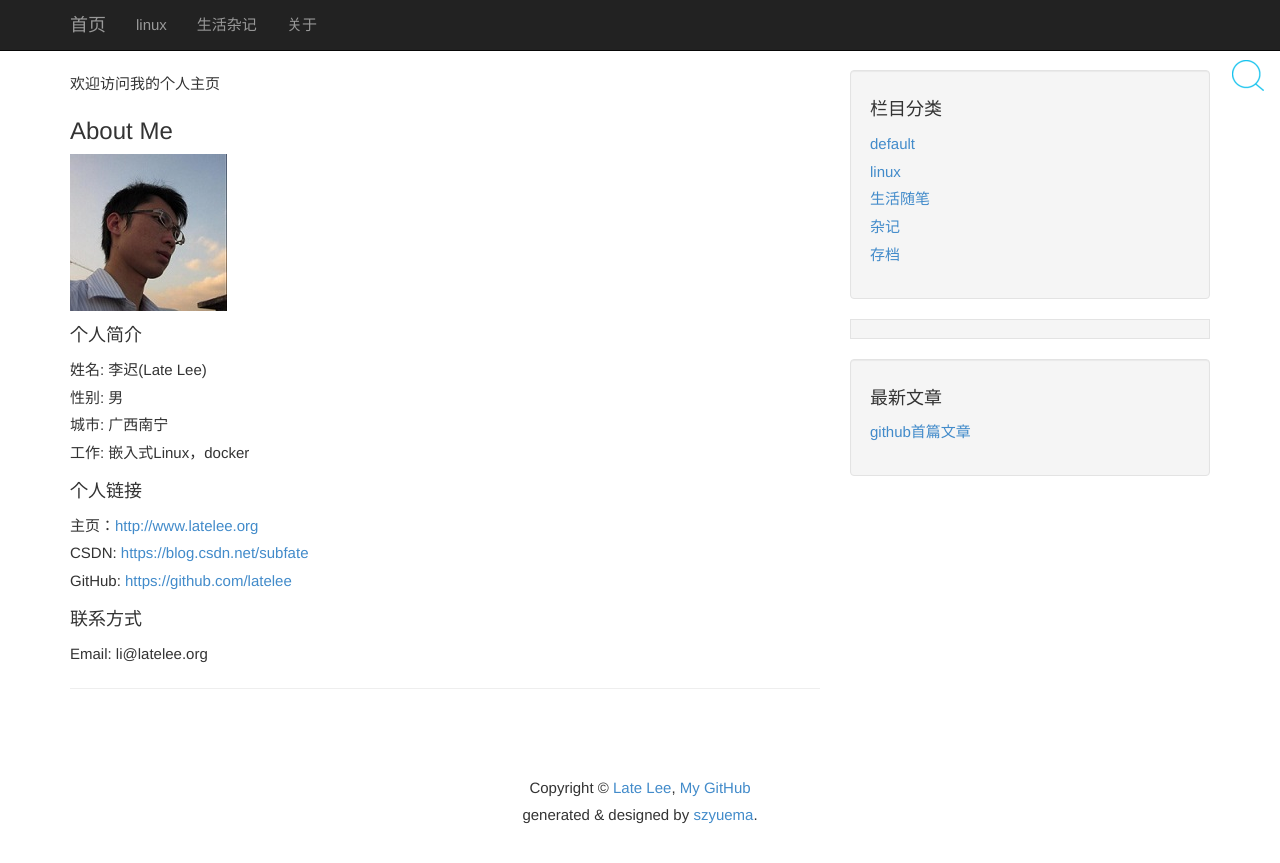
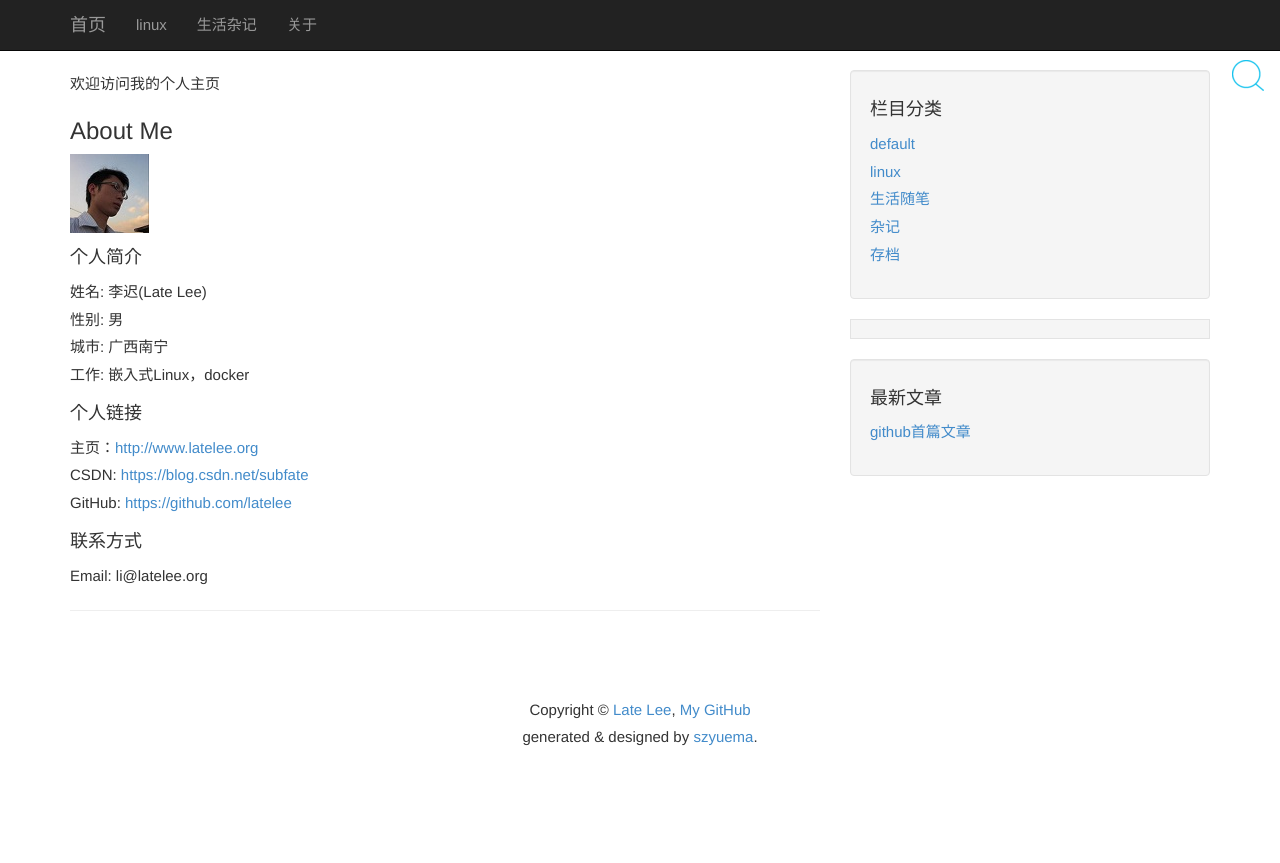
Before and after one commit to latelee/latelee.github.io_backup, a Jekyll site: the page built from about.md, in a window 1280 px wide. Shown: the top 863 px of the page. Built offline with Jekyll 4.4.1, drawn with Linux system fonts in a browser that asks for light colours.

Commit message:
update picture.
Signed-off-by: Late Lee <li@latelee.org>

```diff
--- a/about.md
+++ b/about.md
@@ -5,7 +5,7 @@ title: "关于：About"
 欢迎访问我的个人主页
 
 ### About Me
-![alt text](mypicture.jpg )
+![alt text](/assets/mypicture.jpg )
 
 #### 个人简介
 姓名: 李迟(Late Lee)
```
Also changed, not shown: assets/mypicture.jpg (added), mypicture.jpg (deleted).
